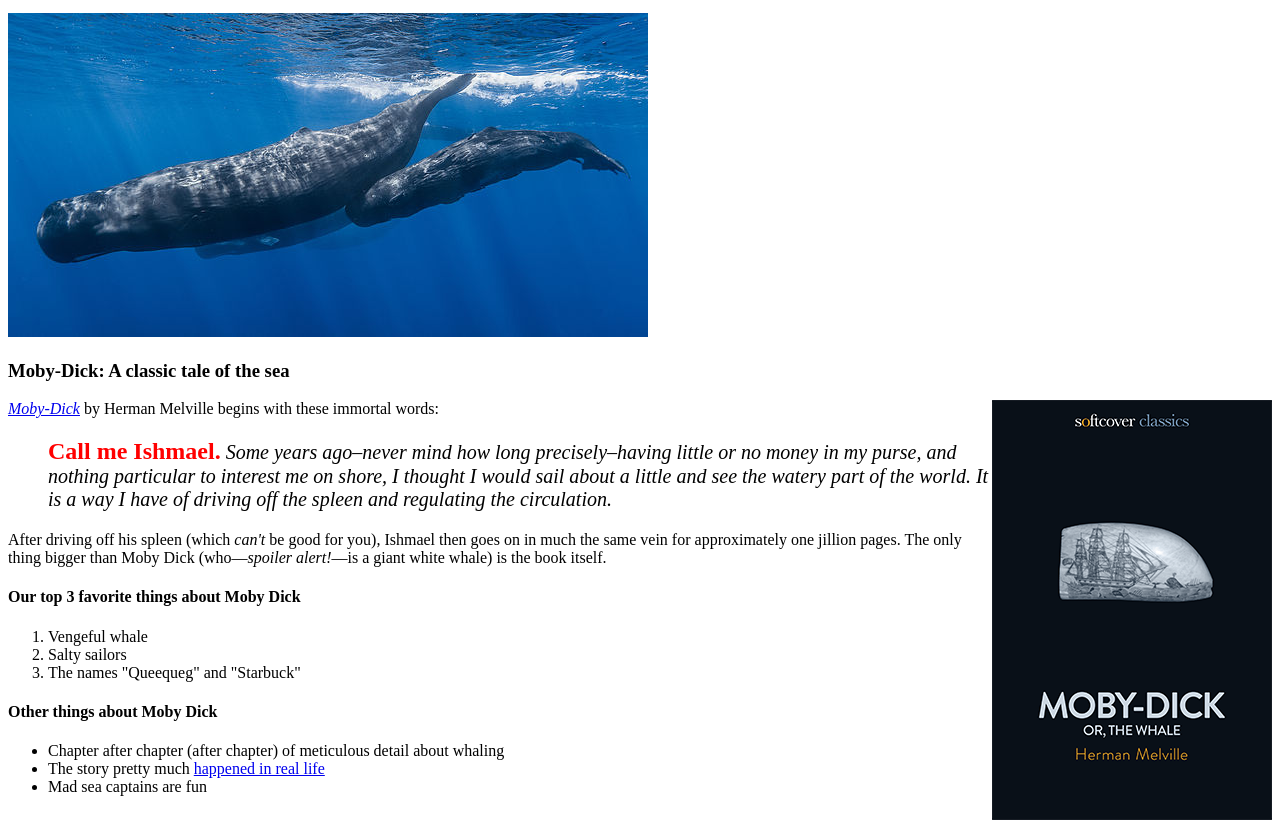
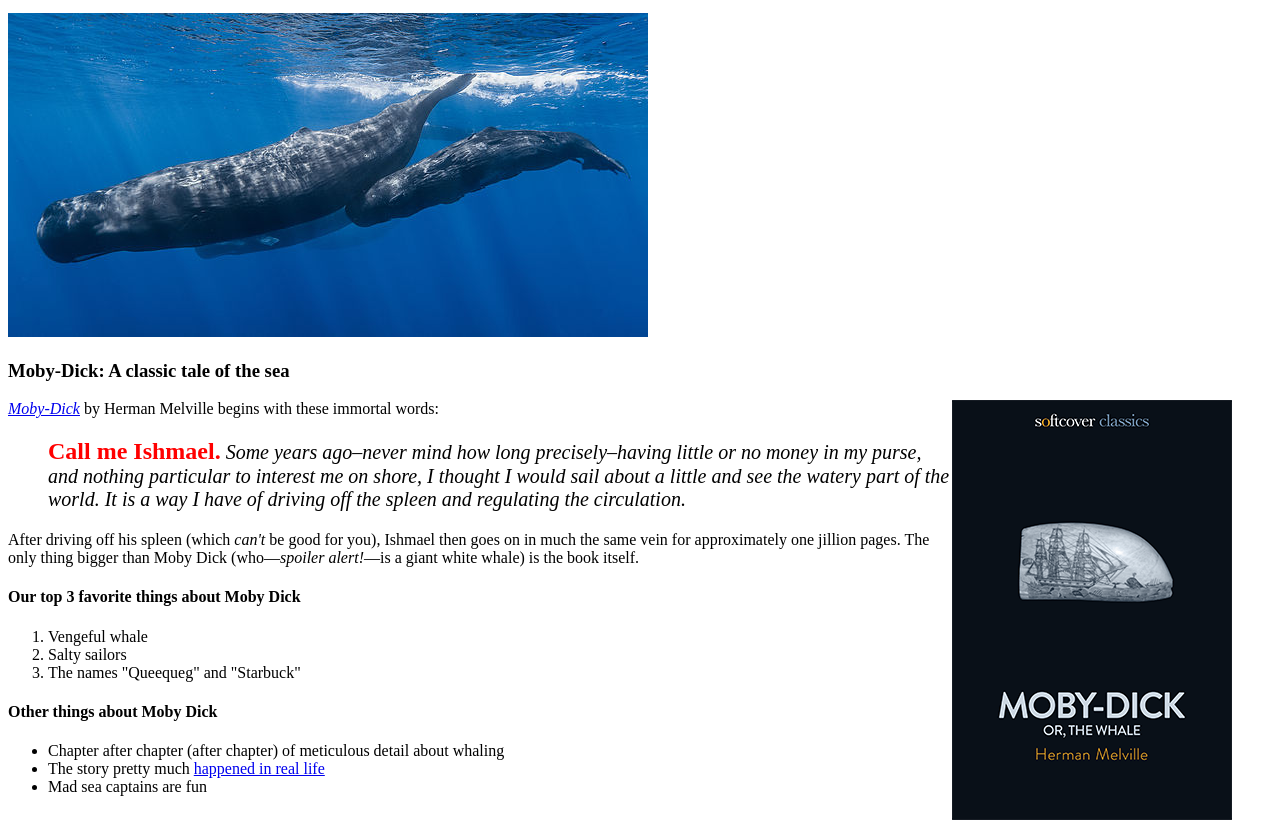
Before and after one commit to deionmenor/website, a plain HTML site: page moby_dick.html in a window 1280 px wide. Shown: the part 210-1030 px from the top of the page. Drawn offline with Linux system fonts and the light colour scheme.

Commit message:
Added margins

```diff
--- a/moby_dick.html
+++ b/moby_dick.html
@@ -43,7 +43,7 @@
 
       <a href="https://www.softcover.io/read/6070fb03/moby-dick"
          target="_blank">
-        <img src="images/moby_dick.png" alt="Moby Dick" eight="200px" style="float: right">
+        <img src="images/moby_dick.png" alt="Moby Dick" eight="200px" style="float: right; margin: 0 40px 0 0;">
       </a>
 
       <p>
```
